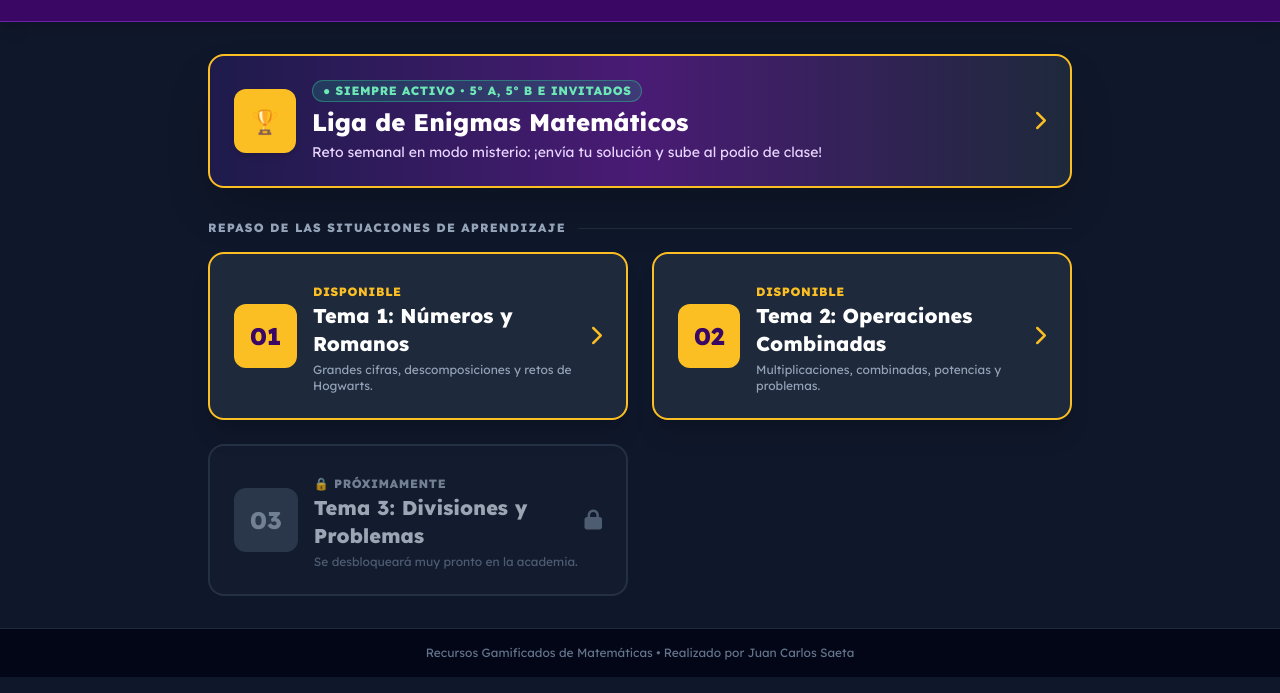
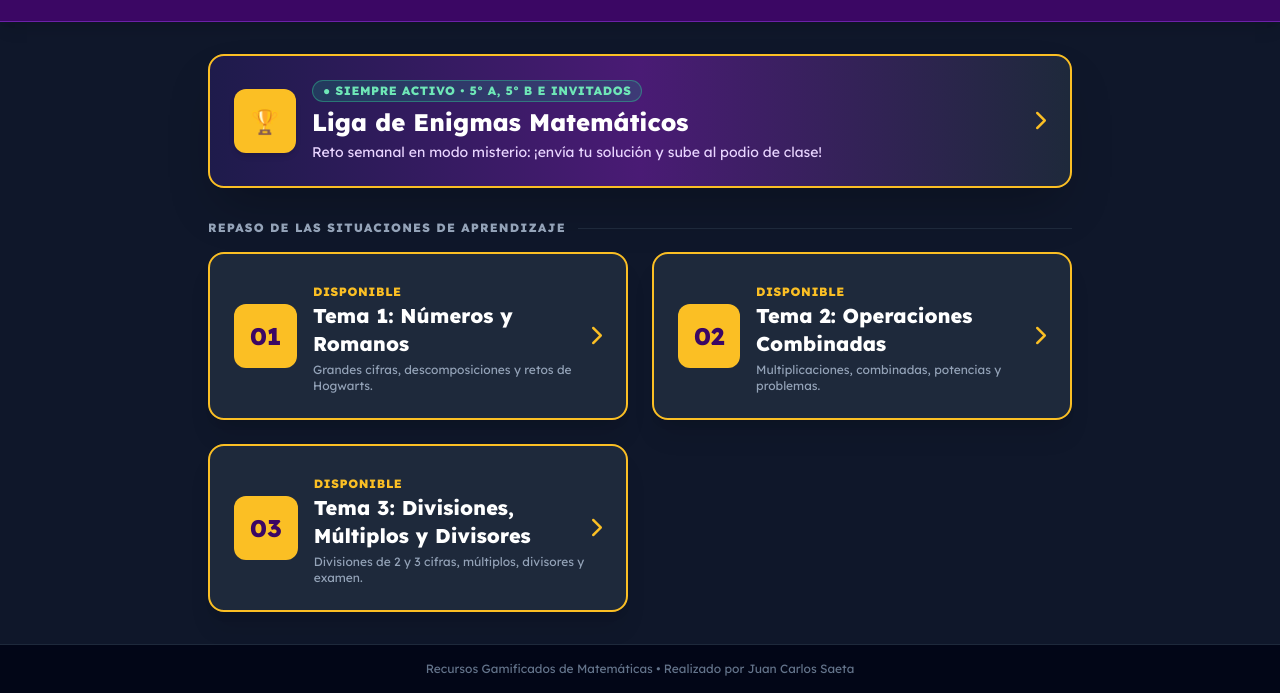
Before and after one commit to jsaehid340/Juego-Matematicas-5, a plain HTML site: page index.html in a window 1280 px wide. Shown: the part 131-824 px from the top of the page. Drawn offline with nearby package versions, Linux system fonts and the light colour scheme.

Commit message:
Update index.html

```diff
--- a/index.html
+++ b/index.html
@@ -95,22 +95,22 @@
                 <i class="fa-solid fa-chevron-right text-amber-400 text-xl group-hover:translate-x-1 transition"></i>
             </a>
 
-            <!-- TEMA 3: BLOQUEADO (PRÓXIMAMENTE) -->
-            <div class="p-6 bg-slate-800/40 border-2 border-slate-700/80 rounded-2xl flex items-center justify-between opacity-75 cursor-not-allowed select-none">
+            <!-- TEMA 3: ACTIVO -->
+            <a href="./tema3/" class="group p-6 bg-slate-800 hover:bg-purple-900/50 border-2 border-amber-400 rounded-2xl transition duration-300 shadow-xl flex items-center justify-between">
                 <div class="flex items-center gap-4">
-                    <div class="bg-slate-700 text-slate-400 p-4 rounded-xl text-2xl font-black">
+                    <div class="bg-amber-400 text-purple-950 p-4 rounded-xl text-2xl font-black group-hover:scale-110 transition">
                         03
                     </div>
                     <div>
-                        <span class="text-xs text-slate-400 font-bold uppercase tracking-wider">🔒 Próximamente</span>
-                        <h3 class="text-xl font-bold text-slate-300">
-                            Tema 3: Divisiones y Problemas
+                        <span class="text-xs text-amber-400 font-bold uppercase tracking-wider">Disponible</span>
+                        <h3 class="text-xl font-bold text-white group-hover:text-amber-300 transition">
+                            Tema 3: Divisiones, Múltiplos y Divisores
                         </h3>
-                        <p class="text-xs text-slate-500 mt-1">Se desbloqueará muy pronto en la academia.</p>
+                        <p class="text-xs text-slate-400 mt-1">Divisiones de 2 y 3 cifras, múltiplos, divisores y examen.</p>
                     </div>
                 </div>
-                <i class="fa-solid fa-lock text-slate-500 text-xl"></i>
-            </div>
+                <i class="fa-solid fa-chevron-right text-amber-400 text-xl group-hover:translate-x-1 transition"></i>
+            </a>
 
         </div>
     </main>
```
